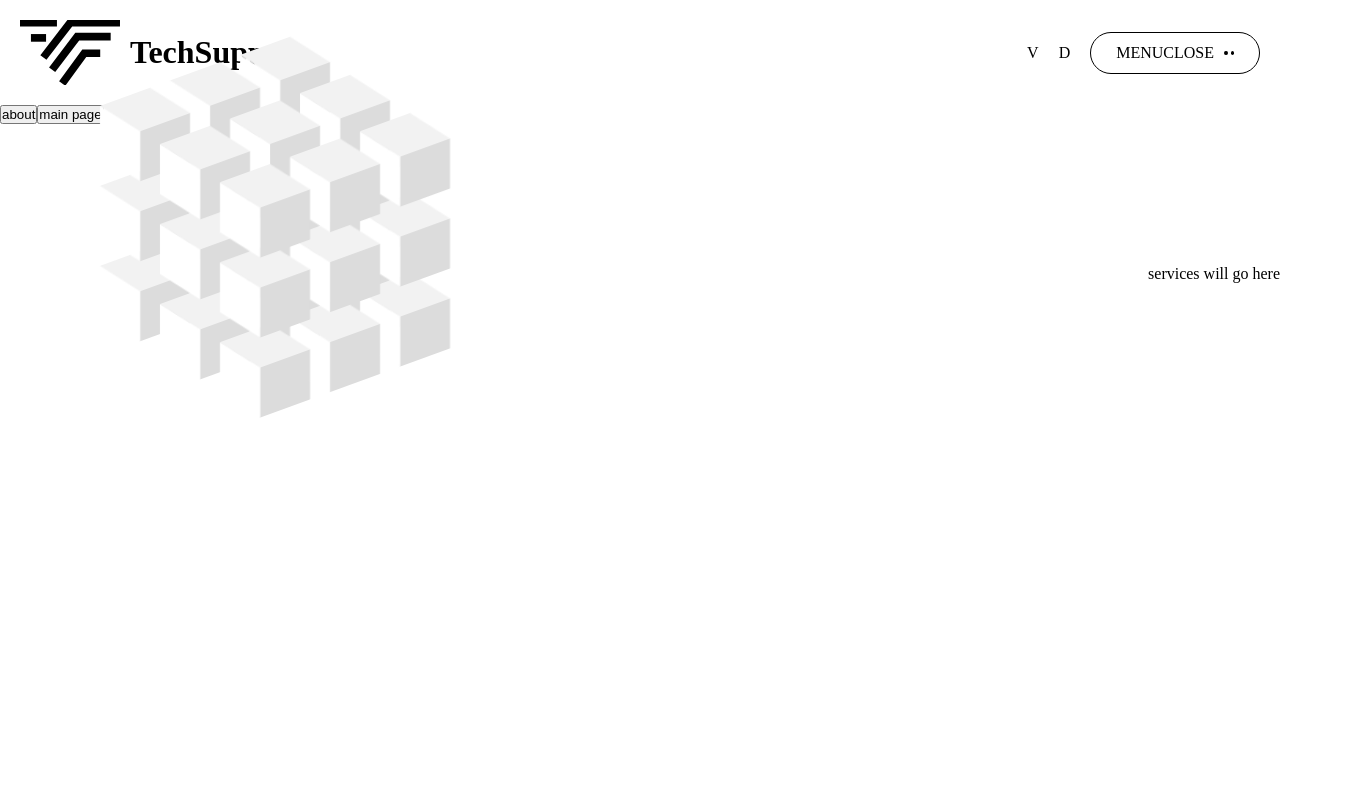
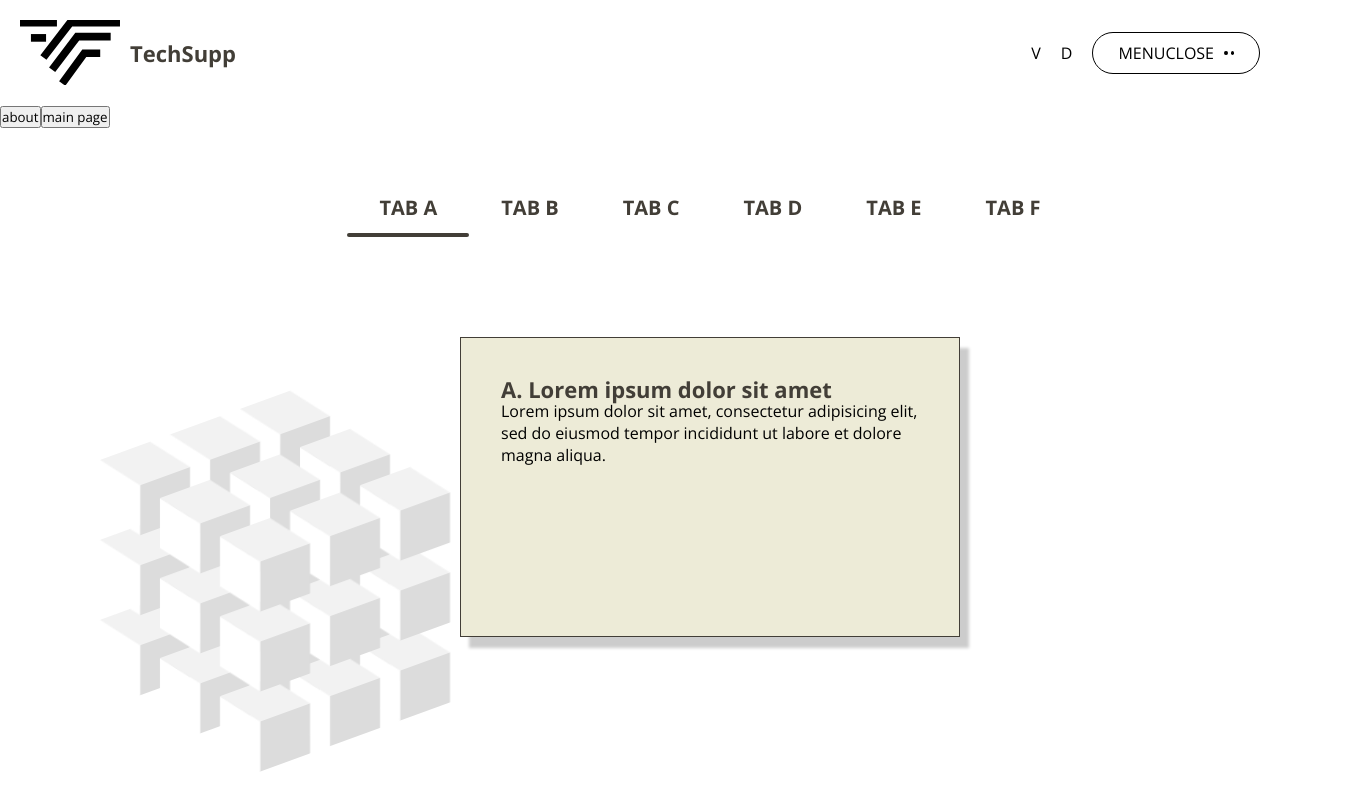
Before and after one commit to Guram12/Techsupp, a React (Vite) app: page / in a window 1280 px wide. Shown: the top 810 px of the page, 1350 px wide, since content can reach past the window. Built offline with nearby package versions, Linux system fonts and the light colour scheme.

Commit message:
card styles is almost working

```diff
--- a/package.json
+++ b/package.json
@@ -15,7 +15,8 @@
     "react": "^18.2.0",
     "react-dom": "^18.2.0",
     "react-router-dom": "^6.22.3",
-    "router": "^2.0.0-beta.2"
+    "router": "^2.0.0-beta.2",
+    "sass": "^1.72.0"
   },
   "devDependencies": {
     "@types/react": "^18.2.66",
--- a/src/components/pages/MainPage.jsx
+++ b/src/components/pages/MainPage.jsx
@@ -1,8 +1,19 @@
 // import LineAnimation from "../LineAnimation";
 import "../styles/MainPage.css"
+import "../styles/card.scss"
+import { useState } from "react";
 
 
 export default function mainPage({ showSplashScreen }) {
+
+  const [activeTab, setActiveTab] = useState(1); // This state tracks the active tab
+
+  const handleTabClick = (id) => {
+    setActiveTab(id); // Update the active tab state
+  };
+
+
+
   return (
     <div className="mainpage_cont" >
       <div className="service_animation_coontainer" >
@@ -60,15 +71,41 @@ export default function mainPage({ showSplashScreen }) {
           </div>
         </div>
       </div>
-
       <div>
-        services will go here
+        <section className="page">
+          <ul className="tabs-controls">
+            {Array.from({ length: 6 }, (_, i) => (
+              <li key={i} className="tabs-controls__item">
+                <a
+                  href="#!"
+                  className={`tabs-controls__link ${activeTab === i + 1 ? 'tabs-controls__link--active' : ''}`}
+                  onClick={(e) => {
+                    e.preventDefault();
+                    handleTabClick(i + 1); // Correctly set the active tab based on the clicked tab
+                  }}
+                  data-id={i + 1}
+                >
+                  {`Tab ${String.fromCharCode(65 + i)}`}
+                </a>
+              </li>
+            ))}
+          </ul>
+          <section className="cards-container">
+            {Array.from({ length: 6 }, (_, i) => (
+              <div
+                key={i}
+                className={`card ${activeTab === i + 1 ? 'card--current' : 'hidden'}`} // Use 'hidden' class for inactive cards
+                id={`${i + 1}`}
+              >
+                <h1>{`${String.fromCharCode(65 + i)}. Lorem ipsum dolor sit amet`}</h1>
+                <p>
+                  Lorem ipsum dolor sit amet, consectetur adipisicing elit, sed do eiusmod tempor incididunt ut labore et dolore magna aliqua.
+                </p>
+              </div>
+            ))}
+          </section>
+        </section>
       </div>
-
-
-
-
-
     </div>
   );
 }
--- a/src/components/styles/MainPage.css
+++ b/src/components/styles/MainPage.css
@@ -1,3 +1,5 @@
+
+
 
 @keyframes animate {
   0% {
@@ -12,13 +14,13 @@
 
 .mainpage_cont{
   display: flex;
-  justify-content:space-between;
+  justify-content:space-around;
   align-items: center;
 }
 
 .service_animation_coontainer{
   position: relative;
-  margin-top: 300px;
+  margin-top: 500px;
   margin-left: 70px;
 }
 
@@ -92,3 +94,116 @@
     }
   }
 }
+
+
+
+
+/* =============================================  service card styles ========================================= */
+
+/* .big_service_container{
+  margin-right: 50px;
+}
+
+
+.little_servise_container .card {
+  background-color: white;
+  border-radius: 10px;
+  border: 1px solid black;
+  position: relative;
+  z-index: 0;
+  transition: all 300ms ease-out;
+  transform-origin: center center;
+  width: 300px;
+  height: 200px;
+  box-shadow: 0px;
+  padding: 3px;
+}
+
+.card-header {
+  padding: 10px;
+  background-color: #000;
+  color: white;
+  font-size: 16px;
+  border: 1px solid white;
+  border-top-left-radius: 10px;
+  border-top-right-radius: 10px;
+}
+
+.little_servise_container .card .border {
+  transition: all 300ms ease-out;
+  transform-origin: center center;
+  position: absolute;
+  top: 6px;
+  left: 6px;
+  width: calc(100% - 12px);
+  height: calc(100% - 12px);
+  border: 1px solid black;
+  border-radius: 9px;
+}
+
+.little_servise_container {
+  perspective: 1000px;
+  position: relative; */
+  /* you don't need width and height if your card already has a lot of content */
+  /* width: 100%;
+  max-width: 250px;
+  height: 150px;
+  border-radius: 10px;
+}
+.little_servise_container a {
+  opacity: 0;
+  position: absolute;
+  z-index: 1;
+  width: 50%;
+  height: 50%;
+}
+.little_servise_container a:hover,
+.little_servise_container a:focus {
+  transform: translateZ(50px);
+}
+
+.little_servise_container a:hover ~ .card .card-header,
+.little_servise_container a:focus ~ .card .card-header {
+  transform: translateZ(24px);
+}
+
+.little_servise_container a:nth-child(1) {
+  top: 0;
+  left: 0;
+}
+.little_servise_container a:nth-child(1):hover ~ .card,
+.little_servise_container a:nth-child(1):focus ~ .card {
+  transform: rotateX(10deg) rotateY(-10deg) translateZ(0);
+  transform-origin: right bottom;
+  box-shadow: 10px 20px;
+}
+.little_servise_container a:nth-child(2) {
+  top: 0;
+  right: 0;
+}
+.little_servise_container a:nth-child(2):hover ~ .card,
+.little_servise_container a:nth-child(2):focus ~ .card {
+  transform: rotateX(10deg) rotateY(10deg) translateZ(0);
+  transform-origin: left bottom;
+  box-shadow: -10px 20px;
+}
+.little_servise_container a:nth-child(3) {
+  bottom: 0;
+  right: 0;
+}
+.little_servise_container a:nth-child(3):hover ~ .card ,
+.little_servise_container a:nth-child(3):focus ~ .card {
+  transform-origin: left top;
+  transform: rotateX(-10deg) rotateY(10deg) translateZ(0);
+  box-shadow: -10px -20px;
+}
+.little_servise_container a:nth-child(4) {
+  bottom: 0;
+  left: 0;
+}
+.little_servise_container a:nth-child(4):hover ~ .card,
+.little_servise_container a:nth-child(4):focus ~ .card {
+  transform-origin: right top;
+  transform: rotateX(-10deg) rotateY(-10deg) translateZ(0);
+  box-shadow: 10px -20px;
+} */
--- /dev/null
+++ b/src/components/styles/card.scss
@@ -0,0 +1,122 @@
+$itemsCount: 6; // Adjust if tabs number changes
+// Fonts
+@import url('https://fonts.googleapis.com/css?family=Open+Sans:400,600,700');
+
+// General
+
+h1 {
+  margin: 0;
+  font-size: 22px;
+  line-height: 1;
+  color: #423E37;
+}
+
+// Layout
+.page {
+  width: 100vw;
+  height: 100vh;
+  min-height: 700px;
+  overflow: hidden;
+}
+
+// Tabs
+.tabs-controls {
+  position: relative;
+  z-index: 10;
+  display: flex;
+  justify-content: center;
+  align-items: stretch;
+  width: 100%;
+  max-width: 800px;
+  margin: 0 auto;
+  box-sizing: border-box;
+  padding: 50px 0 100px;
+  list-style-type: none;
+}
+
+.tabs-controls__link {
+  position: relative;
+  display: block;
+  padding: 16px 32px;
+  font-size: 20px;
+  font-weight: 700;
+  color: #423E37;
+  text-transform: uppercase;
+  text-decoration: none;
+
+  &:after {
+    position: absolute;
+    left: 0;
+    right: 0;
+    bottom: 0;
+    display: block;
+    width: 0;
+    height: 4px;
+    background-color: #423E37;
+    border-radius: 2px;
+    margin: auto;
+    content: '';
+    transition: width 0.4s;
+  }
+}
+
+.tabs-controls__link--active {
+  &:after {
+    width: 100%;
+  }
+}
+
+// Cards
+.cards-container {
+  position: relative;
+  z-index: 1;
+  width: 500px;
+  height: calc(100vh - 205px);
+  margin: 0 auto;
+}
+
+.card {
+  position: absolute;
+  width: 500px;
+  height: 300px;
+  background-color: #EDEBD7;
+  border: 1px solid #423E37;
+  box-shadow: 9px 11px 3px 0px rgba(0, 0, 0, 0.2);
+  box-sizing: border-box;
+  padding: 40px;
+
+  transition: transform 0.3s, opacity 0.2s;
+
+  &.hidden {
+    z-index: 100;
+    background-color: #fff;
+    color: #fff;
+    opacity: 0;
+
+    transition: color 0.5s, background-color 0.5s, transform 1s, opacity 0.2s 0.4s;
+
+    h1 {
+      color: #fff;
+
+      transition: color 0.5s
+    }
+
+    @for $i from 1 through $itemsCount {
+      &:nth-of-type(#{$i}) {
+        transform: rotate(random(100) - 100 + deg) translateX((random(1) + 100) * 1%) translateY(random(60) * -1%) scale(random(10)*0.1) skewX(random(12) + deg) skewY(random(12) + deg);
+      }
+    }
+  }
+
+  @for $i from 1 through $itemsCount {
+    $zIndexStartValue: $itemsCount + 1; // we don't want an item with 0 index
+    $xValue: ($i - 1) * 10px; // we want to start translating from 0
+    $yValue: ($i - 1) * 10px; // we want to start translating from 0
+    $zIndexValue: $itemsCount - $i; // reverse the z-index, so first item is on top
+
+    &:nth-of-type(#{$i}) {
+      z-index: $zIndexValue;
+      transform: translateX(#{$xValue}) translateY(#{$yValue});
+    }
+  }
+}
--- a/src/index.css
+++ b/src/index.css
@@ -2,4 +2,5 @@
   margin: 0;
   padding: 0;
   box-sizing: border-box;
+  font-family: 'Open Sans', sans-serif;
 }
```
Also changed, not shown: 1 other file (tests, documents, lock files or other folders).
